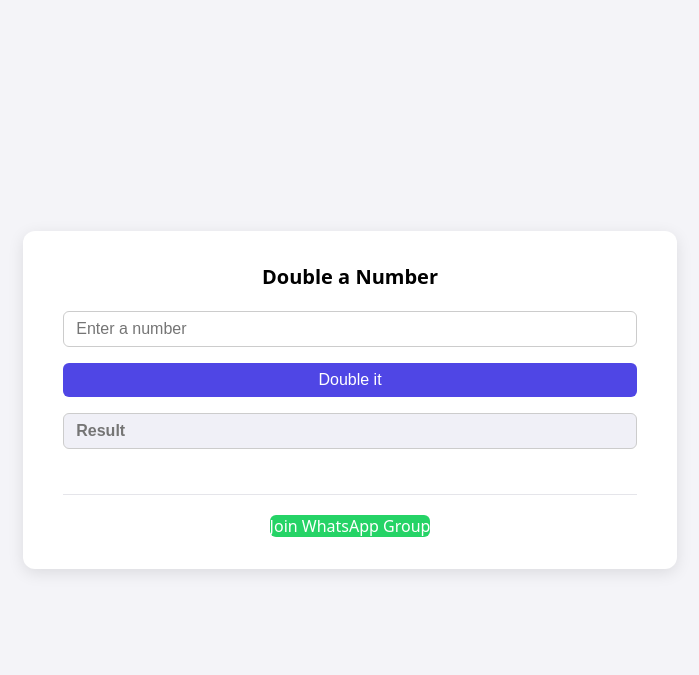
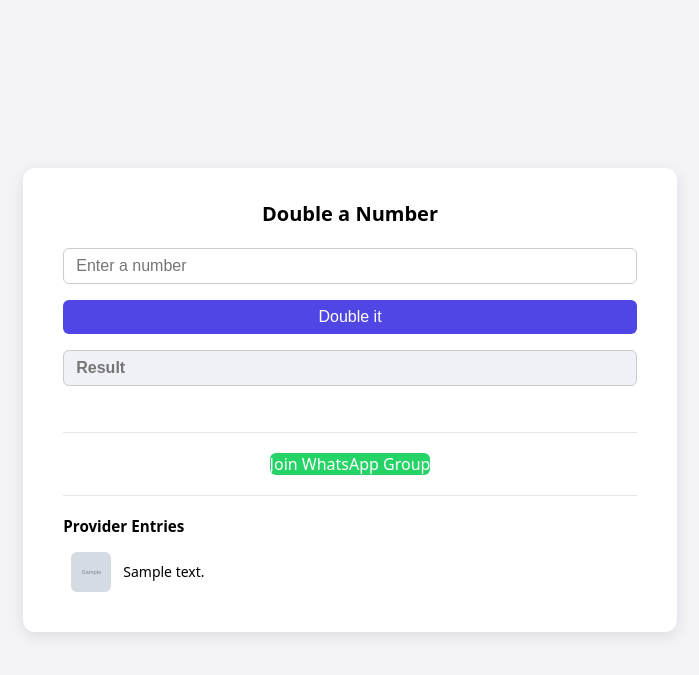
Before and after one commit to gideon59a/double-number, a Flask app: page / in a window 1280 px wide. Shown: the top 675 px of the page, without its empty margins (290-989 px from the left). Run offline with Flask 3, Linux system fonts and the light colour scheme; tables that the repository leaves empty hold one stand-in row (values such as "Sample post"); grey boxes marked "Sample" are stand-in pictures.

Commit message:
Show provider entries on the user page, linking to a detail page
The home page now lists all provider entries (thumbnail + text
snippet) below the doubler. Clicking one opens /entries/<id>, a
dedicated page showing the full picture, text, and link.

Co-Authored-By: Claude Sonnet 5 <noreply@anthropic.com>

```diff
--- a/app.py
+++ b/app.py
@@ -2,7 +2,7 @@ import base64
 import os
 
 from dotenv import load_dotenv
-from flask import Flask, flash, jsonify, redirect, render_template, request, url_for
+from flask import Flask, abort, flash, jsonify, redirect, render_template, request, url_for
 from flask_sqlalchemy import SQLAlchemy
 
 load_dotenv()
@@ -41,7 +41,14 @@ with app.app_context():
 
 @app.route("/")
 def index():
-    return render_template("index.html", whatsapp_group_link=WHATSAPP_GROUP_LINK)
+    entries = Entry.query.order_by(Entry.created_at.desc()).all()
+    return render_template("index.html", whatsapp_group_link=WHATSAPP_GROUP_LINK, entries=entries)
+
+
+@app.route("/entries/<int:entry_id>")
+def entry_detail(entry_id):
+    entry = db.session.get(Entry, entry_id) or abort(404)
+    return render_template("entry_detail.html", entry=entry)
 
 
 @app.route("/provider", methods=["GET", "POST"])
--- a/templates/index.html
+++ b/templates/index.html
@@ -70,6 +70,43 @@
   .whatsapp-btn:hover {
     background: #1ebe57;
   }
+  .entries {
+    text-align: left;
+    margin-top: 0.5rem;
+  }
+  .entries h2 {
+    font-size: 0.95rem;
+    margin: 0 0 0.5rem;
+  }
+  .entry-link {
+    display: flex;
+    align-items: center;
+    gap: 0.75rem;
+    padding: 0.5rem;
+    border-radius: 8px;
+    text-decoration: none;
+    color: inherit;
+  }
+  .entry-link:hover {
+    background: #f0f0f7;
+  }
+  .entry-link img {
+    width: 40px;
+    height: 40px;
+    object-fit: cover;
+    border-radius: 6px;
+    flex-shrink: 0;
+  }
+  .entry-link .entry-snippet {
+    font-size: 0.875rem;
+    white-space: nowrap;
+    overflow: hidden;
+    text-overflow: ellipsis;
+  }
+  .empty {
+    color: #666;
+    font-size: 0.875rem;
+  }
 </style>
 </head>
 <body>
@@ -85,6 +122,22 @@
     <a class="whatsapp-btn" href="{{ whatsapp_group_link }}" target="_blank" rel="noopener noreferrer">
       Join WhatsApp Group
     </a>
+
+    <hr class="divider">
+
+    <div class="entries">
+      <h2>Provider Entries</h2>
+      {% for entry in entries %}
+        <a class="entry-link" href="{{ url_for('entry_detail', entry_id=entry.id) }}">
+          {% if entry.image_data_url %}
+            <img src="{{ entry.image_data_url }}" alt="">
+          {% endif %}
+          <span class="entry-snippet">{{ entry.text }}</span>
+        </a>
+      {% else %}
+        <p class="empty">No entries yet.</p>
+      {% endfor %}
+    </div>
   </div>
 
   <script>
```
Also changed, not shown: templates/entry_detail.html (added, +64 -0 lines).
